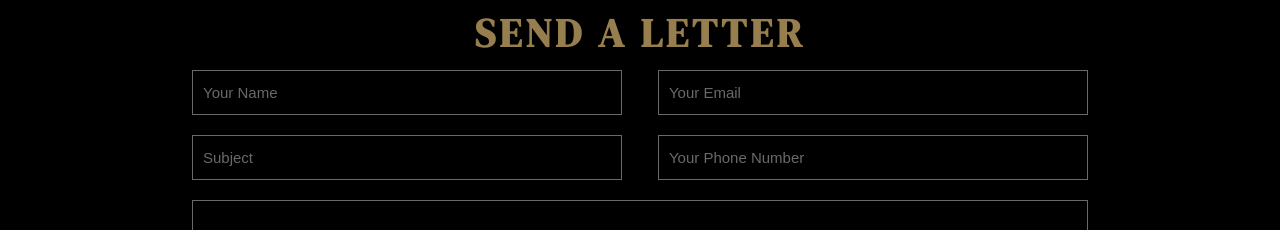
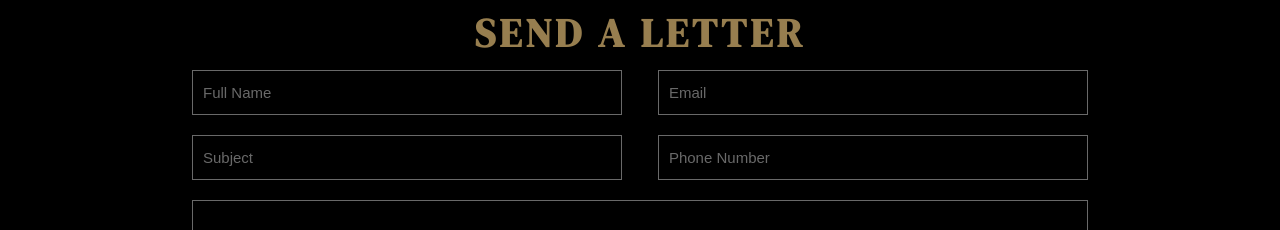
Before and after one commit to AniketS312/haze, a React (Create React App) app: page /contactus in a window 1280 px wide. Shown: the part 625-855 px from the top of the page. Built offline with nearby package versions, Linux system fonts and the light colour scheme; the HTML template or start-up script is replaced by a standard one.

Commit message:
fixed issue regarding menu with innerWidth. Also made inputs into a controlled environment

```diff
--- a/src/App.js
+++ b/src/App.js
@@ -1,3 +1,5 @@
+import { useState, useEffect } from 'react';
+
 import Header from './UI/Header';
 import HeaderMobile from './UI/HeaderMobile'
 import Home from './Components/Home';
@@ -5,6 +7,7 @@ import AboutUs from './Components/AboutUs';
 import Portfolio from './Components/Portfolio'
 import ContactUs from './Components/ContactUs';
 import Footer from './UI/Footer';
+
 
 import {
   BrowserRouter,
@@ -14,19 +17,36 @@ import {
 
 import classes from './App.module.css';
 
-function RenderHeader() {
-  if(window.innerWidth <= 820) {
-    return <HeaderMobile />
-  }
-  return <Header />
-}
 
 
 function App() {
+
+  function getWindowDimensions() {
+    const { innerWidth: width, innerHeight: height } = window;
+    return {
+      width,
+      height
+    };
+  }
+
+  let [mobileView, setMobileView] = useState(getWindowDimensions)
+
+  useEffect(() => {
+    function handleResize() {
+      setMobileView(getWindowDimensions());
+    }
+
+    window.addEventListener('resize', handleResize);
+    return () => window.removeEventListener('resize', handleResize);
+  }, []);
+
+  console.log(mobileView.width)
+
+
   return (
     <div className={classes.app}>
        <BrowserRouter>
-        {window.onresize =  <RenderHeader />}
+        {mobileView.width <= 820 ? <HeaderMobile /> : <Header />}
           <Routes>
             <Route path="/" element={<Home />} />
             <Route path="aboutus" element={<AboutUs />} />
--- a/src/Components/ContactUs.js
+++ b/src/Components/ContactUs.js
@@ -1,7 +1,6 @@
-import React from "react";
+import React, { useState } from "react";
 
 import BreadCrumb from "../UI/BreadCrumb";
-import Input from "../UI/Input";
 
 import ContactImg from '../Assets/contact-us.jpg'
 
@@ -30,31 +29,47 @@ const ContactInfo = () => {
 }
 
 const ContactForm = () => {
+    const [name, setName] = useState("Full Name");
+    const [email, setEmail] = useState("Email");
+    const [subject, setSubject] = useState("Subject");
+    const [phone, setPhone] = useState("Phone Number");
+    const [message, setMessage] = useState("Your Message")
+
     return (
         <section className={classes.contactform}>
             <h3>send a Letter</h3>
             <form className={classes.form}>
-                <Input
+                <input
                 type="text"
-                value="Your Name"
+                value={name}
+                onClick = {() => setName('')}
+                onChange={e => setName(e.target.value)}
                 />
-                <Input
+                <input
                 type="email"
-                value="Your Email"
+                value={email}
+                onClick = {() => setEmail('')}
+                onChange={e => setEmail(e.target.value)}
                 />
-                <Input
+                <input
                 type="text"
-                value="Subject"
+                value={subject}
+                onClick = {e => setSubject('')}
+                onChange={e => setSubject(e.target.value)}
                 />
-                <Input
+                <input
                 type="text"
-                value="Your Phone Number"
+                value={phone}
+                onClick = {e => setPhone('')}
+                onChange={e => setPhone(e.target.value)}
                 />
-                <Input
+                <input
                 type="text"
-                value="Your Message"
+                value={message}
+                onClick = {e => setMessage('')}
+                onChange={e => setMessage(e.target.value)}
                 />
-                <Input
+                <input
                 type="submit"
                 value="Send Message"
                 />
--- a/src/UI/Input.js
+++ b/src/UI/InputDELETE.js
@@ -1,4 +1,5 @@
 import React from "react"
+
 
 const Input = (props) => {
 
```
Also changed, not shown: 1 other file (tests, documents, lock files or other folders).
